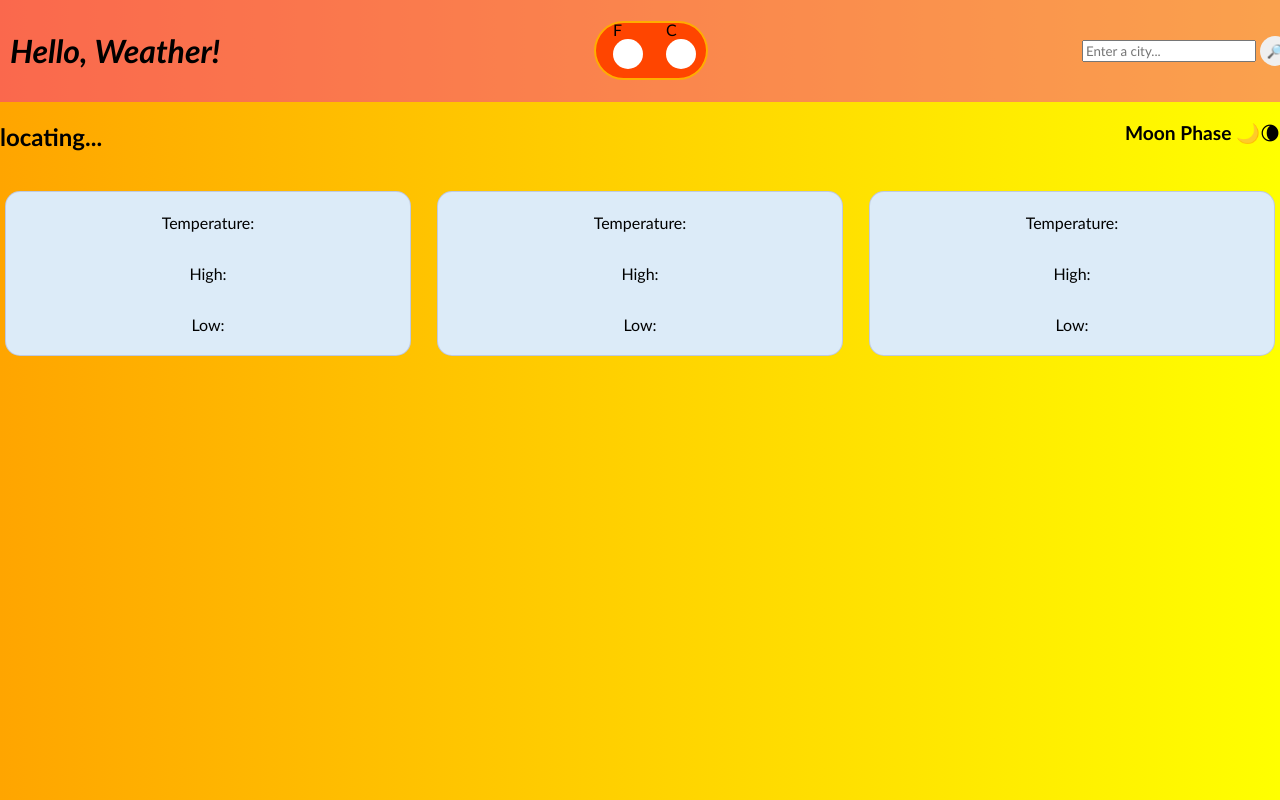
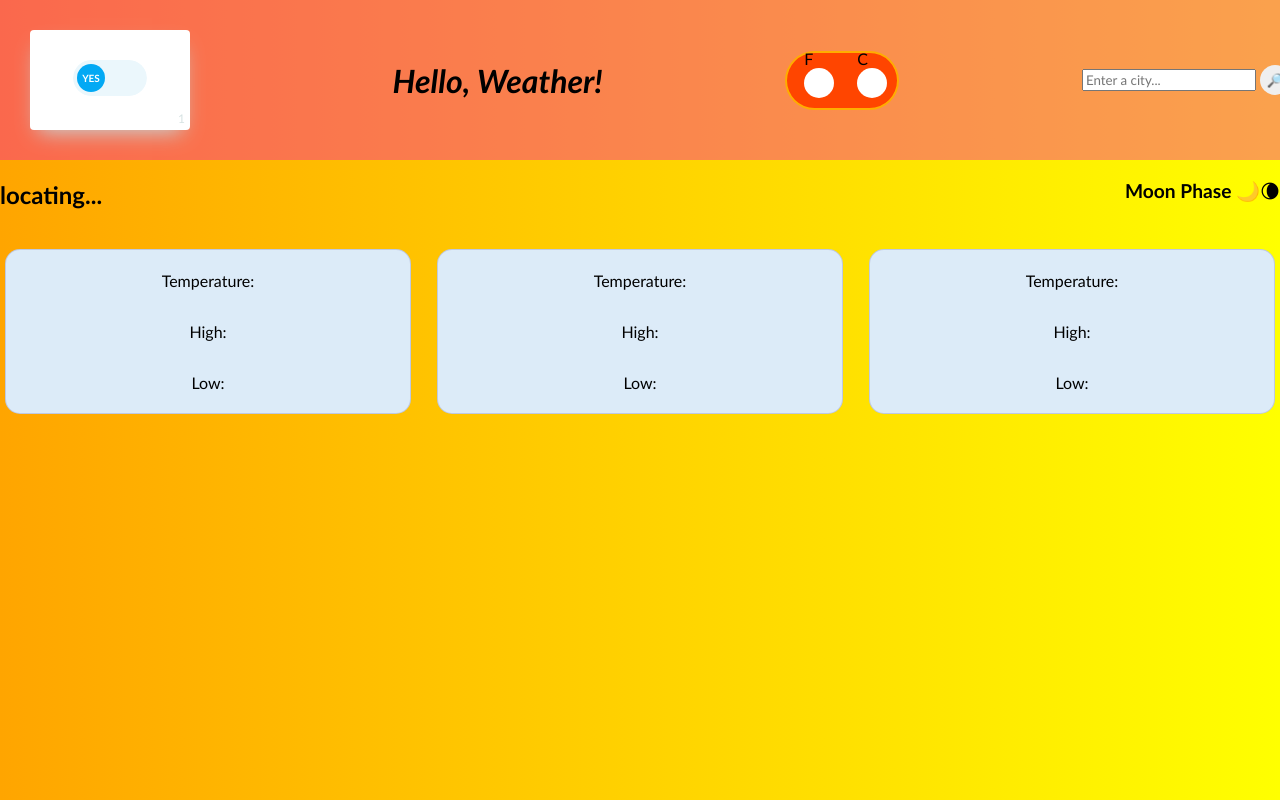
Before and after one commit to pinkx-xlink/weather-app, a plain HTML site: page index.html in a window 1280 px wide. Drawn offline with Linux system fonts and the light colour scheme; no server answers.

Commit message:
Add template for toggle button

```diff
--- a/index.html
+++ b/index.html
@@ -9,6 +9,16 @@
 </head>
 <body>
     <div class="header">
+        <div class="toggle-button-cover">
+            <div class="button-cover">
+              <div class="button r" id="button-1">
+                <input type="checkbox" class="checkbox" />
+                <div class="knobs"></div>
+                <div class="layer"></div>
+              </div>
+            </div>
+          </div>
+
         <h1>Hello, Weather!</h1>
         <div class="temp-setting">
                 <label> F
--- a/style.css
+++ b/style.css
@@ -122,3 +122,117 @@ input[type=radio]:checked:after{
 .temp-card:hover {
     background-color: rgb(88, 90, 150);
 }
+
+/* toggle button style */
+.toggle-button-cover {
+    display: table-cell;
+    position: relative;
+    width: 200px;
+    height: 140px;
+    box-sizing: border-box;
+  }
+
+  .button-cover {
+    height: 100px;
+    margin: 20px;
+    background-color: #fff;
+    box-shadow: 0 10px 20px -8px #c5d6d6;
+    border-radius: 4px;
+  }
+
+  .button-cover:before {
+    counter-increment: button-counter;
+    content: counter(button-counter);
+    position: absolute;
+    right: 0;
+    bottom: 0;
+    color: #d7e3e3;
+    font-size: 12px;
+    line-height: 1;
+    padding: 5px;
+  }
+
+  .button-cover,
+  .knobs,
+  .layer {
+    position: absolute;
+    top: 0;
+    right: 0;
+    bottom: 0;
+    left: 0;
+  }
+
+  .button {
+    position: relative;
+    top: 50%;
+    width: 74px;
+    height: 36px;
+    margin: -20px auto 0 auto;
+    overflow: hidden;
+  }
+
+  .button.r,
+  .button.r .layer {
+    border-radius: 100px;
+  }
+
+  .button.b2 {
+    border-radius: 2px;
+  }
+
+  .checkbox {
+    position: relative;
+    width: 100%;
+    height: 100%;
+    padding: 0;
+    margin: 0;
+    opacity: 0;
+    cursor: pointer;
+    z-index: 3;
+  }
+
+  .knobs {
+    z-index: 2;
+  }
+
+  .layer {
+    width: 100%;
+    background-color: #ebf7fc;
+    transition: 0.3s ease all;
+    z-index: 1;
+  }
+
+  /* Button 1 */
+  #button-1 .knobs:before {
+    content: "YES";
+    position: absolute;
+    top: 4px;
+    left: 4px;
+    width: 20px;
+    height: 10px;
+    color: #fff;
+    font-size: 10px;
+    font-weight: bold;
+    text-align: center;
+    line-height: 1;
+    padding: 9px 4px;
+    background-color: #03a9f4;
+    border-radius: 50%;
+    transition: 0.3s cubic-bezier(0.18, 0.89, 0.35, 1.15) all;
+  }
+
+  #button-1 .checkbox:checked + .knobs:before {
+    content: "NO";
+    left: 42px;
+    background-color: #f44336;
+  }
+
+  #button-1 .checkbox:checked ~ .layer {
+    background-color: #fcebeb;
+  }
+
+  #button-1 .knobs,
+  #button-1 .knobs:before,
+  #button-1 .layer {
+    transition: 0.3s ease all;
+  }
```
